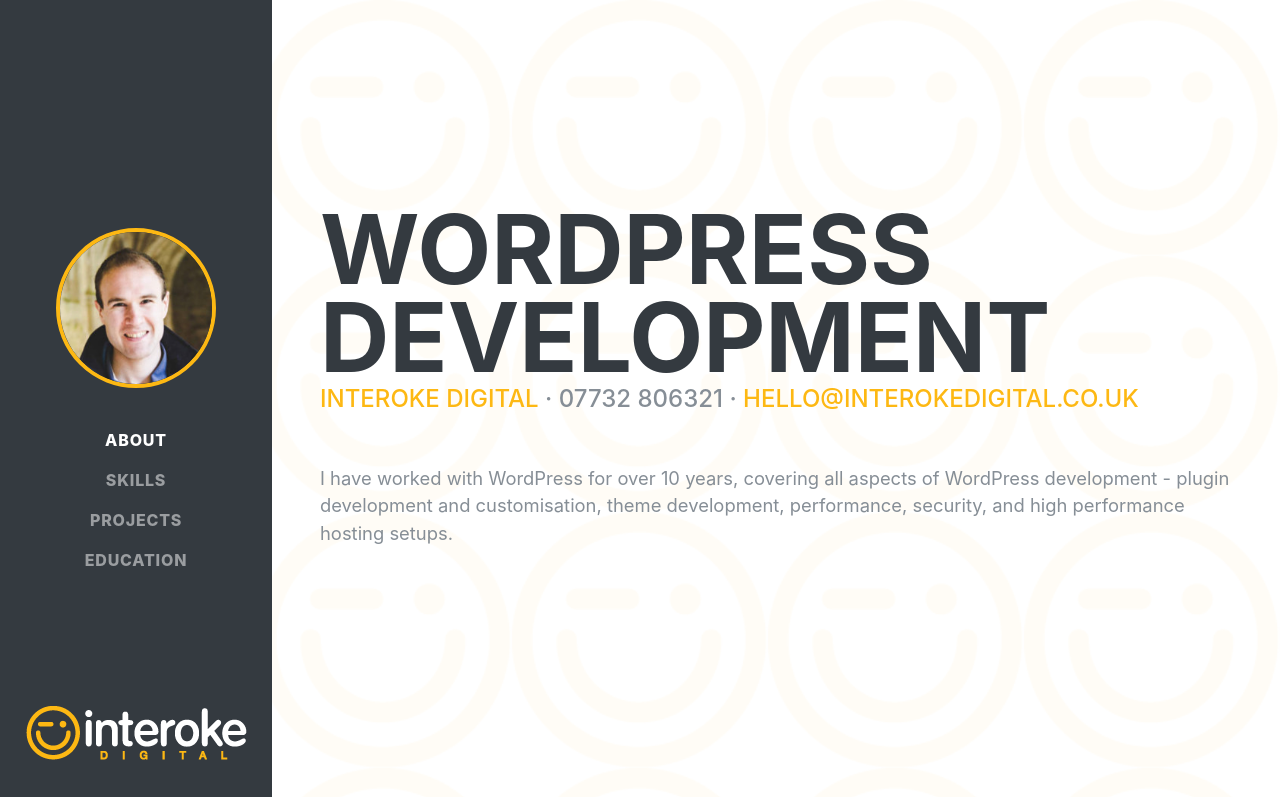
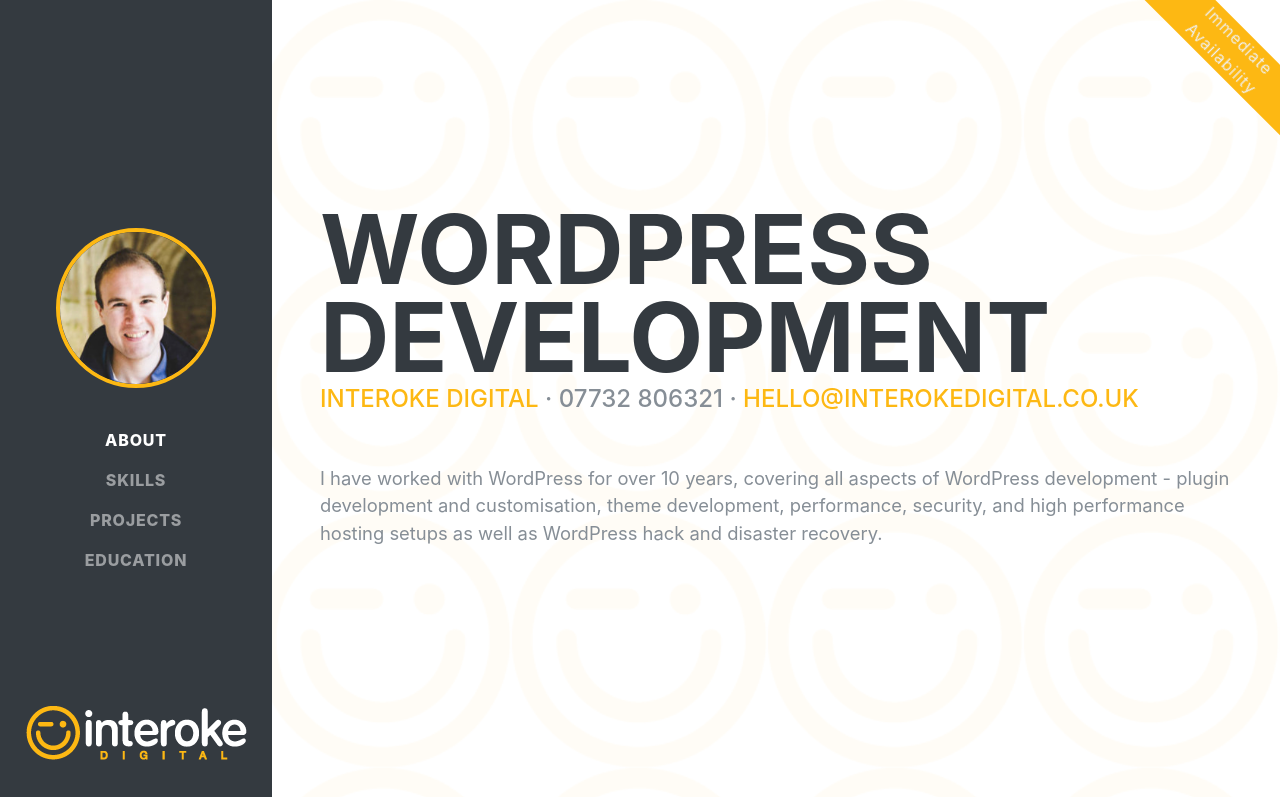
Before and after one commit to benlumley/interokedigital, a Gatsby site: page /wordpress in a window 1280 px wide. Shown: the top 797 px of the page. Built offline with nearby package versions, Linux system fonts and the light colour scheme; Gatsby itself is replaced by a stand-in of ours; a web font is replaced by a local one.

Commit message:
Title amends, wp amend + ribbon

```diff
--- a/gatsby-config.js
+++ b/gatsby-config.js
@@ -4,6 +4,7 @@
   pathPrefix: config.pathPrefix,
   siteMetadata: {
     title: config.siteTitle,
+    siteUrl: 'https://www.interokedigital.co.uk/'
   },
   plugins: [
     'gatsby-plugin-react-helmet',
@@ -21,5 +22,7 @@
     },
     'gatsby-plugin-sass',
     'gatsby-plugin-offline',
-  ],
+    'gatsby-plugin-sitemap'
+
+],
 };
--- a/package.json
+++ b/package.json
@@ -16,11 +16,13 @@
     "gatsby-plugin-offline": "^3.1.0",
     "gatsby-plugin-react-helmet": "^3.2.0",
     "gatsby-plugin-sass": "^2.2.0",
+    "gatsby-plugin-sitemap": "^2.3.1",
     "node-sass": "^4.13.1",
     "react": "^16.13.1",
     "react-dom": "^16.13.1",
     "react-helmet": "^5.2.1",
     "react-images": "^1.1.0",
+    "react-router-dom": "^5.1.2",
     "react-scrollspy": "^3.4.2",
     "smoothscroll-polyfill": "^0.4.4"
   },
--- /dev/null
+++ b/src/assets/sass/_ribbons.scss
@@ -0,0 +1,36 @@
+
+/* The ribbons */
+
+.corner-ribbon{
+  width: 200px;
+  background: #e43;
+  position: absolute;
+  top: 85px;
+  left: -50px;
+  text-align: center;
+  line-height: 25px;
+  letter-spacing: 1px;
+  color: #f0f0f0;
+  transform: rotate(-45deg);
+  -webkit-transform: rotate(-45deg);
+  @media (min-width: 992px) {
+    top: 25px;
+  }
+}
+
+/* Custom styles */
+
+.corner-ribbon.sticky{
+  position: fixed;
+}
+
+/* Different positions */
+.corner-ribbon.top-right{
+  right: -50px;
+  left: auto;
+  transform: rotate(45deg);
+  -webkit-transform: rotate(45deg);
+}
+
+/* Colors */
+.corner-ribbon.orange{background: $interoke_orange; }
--- a/src/assets/sass/resume.scss
+++ b/src/assets/sass/resume.scss
@@ -6,6 +6,7 @@
 @import 'nav.scss';
 @import 'resume-item.scss';
 @import 'bootstrap-overrides.scss';
+@import 'ribbons.scss';
 @import './fontawesome/css/all.css';
 //@import url('https://fonts.googleapis.com/css?family=Patua+One');
 @import url('https://fonts.googleapis.com/css?family=Saira+Extra+Condensed:500,700&display=swap');
--- a/src/components/Layout.js
+++ b/src/components/Layout.js
@@ -31,6 +31,7 @@
               <html lang="en" />
             </Helmet>
             <div className={'main-body'}>{children}</div>
+            <div className="corner-ribbon top-right sticky orange">Immediate<br/> Availability</div>
           </>
         )}
       />
--- a/src/pages/404.js
+++ b/src/pages/404.js
@@ -1,7 +1,6 @@
 import React from 'react';
 
 import Layout from '../components/Layout';
-import config from "../../config";
 
 const IndexPage = () => (
   <Layout>
--- a/src/pages/wordpress.js
+++ b/src/pages/wordpress.js
@@ -1,14 +1,20 @@
 import React from 'react';
+import {Helmet} from "react-helmet";
 
 import Layout from '../components/Layout';
 
 // import { Link } from 'gatsby';
 import Sidebar from '../components/Sidebar';
 import config from '../../config';
-import avatar from "../assets/images/avatar.jpg";
-const IndexPage = () => (
+
+let siteTitle = "WordPress Development - " + config.siteTitle;
+
+const WordPressPage = () => (
   <Layout>
     <Sidebar />
+    <Helmet>
+      <title>Freelance WordPress Developer - Interoke Digital | Ben Lumley</title>
+    </Helmet>
     <div className="container-fluid p-0">
       <section
         className="resume-section p-3 p-lg-5 d-flex align-items-center"
@@ -17,14 +23,14 @@
         <div className="w-100">
 
           <h1 className="mb-0">
-            WordPress Development
+            Word&shy;Press Devel&shy;opment
           </h1>
 
           <div className="subheading mb-5">
             <span className="text-primary">Interoke Digital</span> · {config.phone} · <a href={`mailto:${config.email}`}>{config.email}</a>
           </div>
           <p className="lead mb-5">
-            I have worked with WordPress for over 10 years, covering all aspects of WordPress development - plugin development and customisation, theme development, performance, security, and high performance hosting setups.
+            I have worked with WordPress for over 10 years, covering all aspects of WordPress development - plugin development and customisation, theme development, performance, security, and high performance hosting setups as well as WordPress hack and disaster recovery.
           </p>
         </div>
       </section>
@@ -147,6 +153,8 @@
 
           <p>If your WordPress site has been hacked or appears to have adverts or links in that you didn't put there, I can help you to identify and correct the problem and also to prevent the site getting hacked again in the future.</p>
 
+          <p>I can help you to review whether your site is prepared for quick and easy disaster recovery - a little bit of preparation can make a recovery much more simple. For example - good daily backups with a long retention usually mean you can quickly and easily jump back to right before the hack. And having all of your passwords (for the site, domain hosting and any third party services) to hand can take a lot of the stress away.</p>
+
         </div>
       </section>
 
@@ -155,4 +163,4 @@
   </Layout>
 );
 
-export default IndexPage;
+export default WordPressPage;
```
